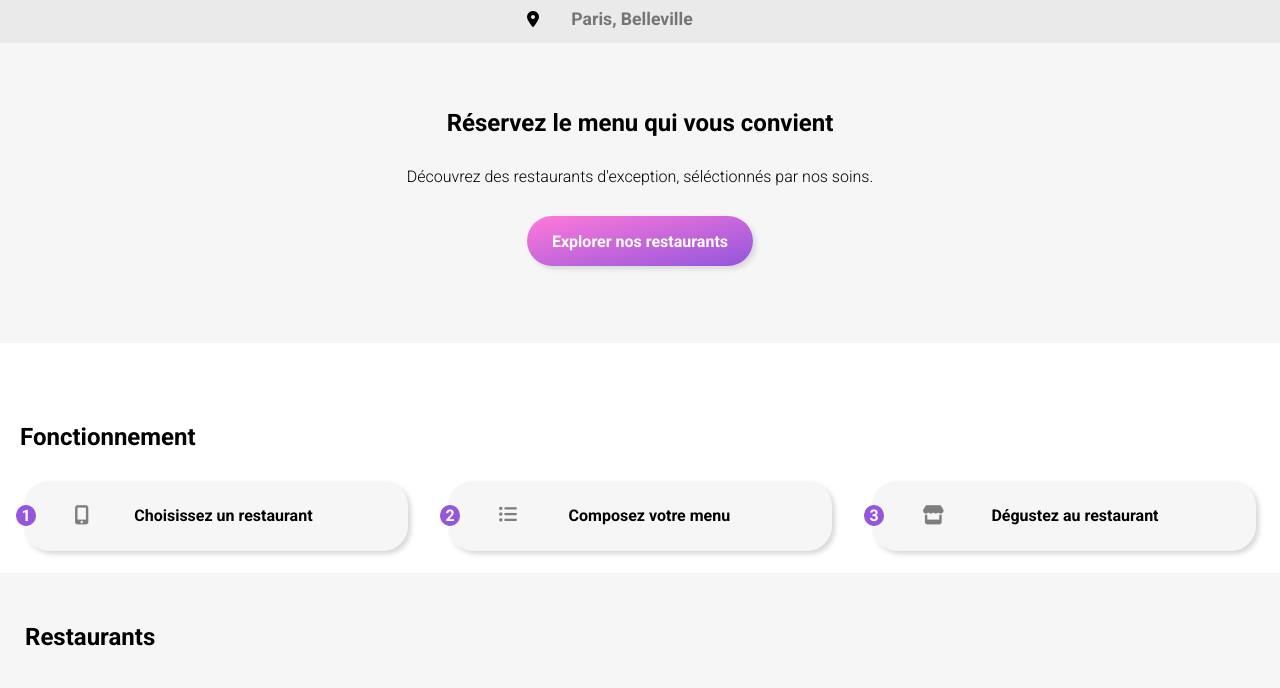
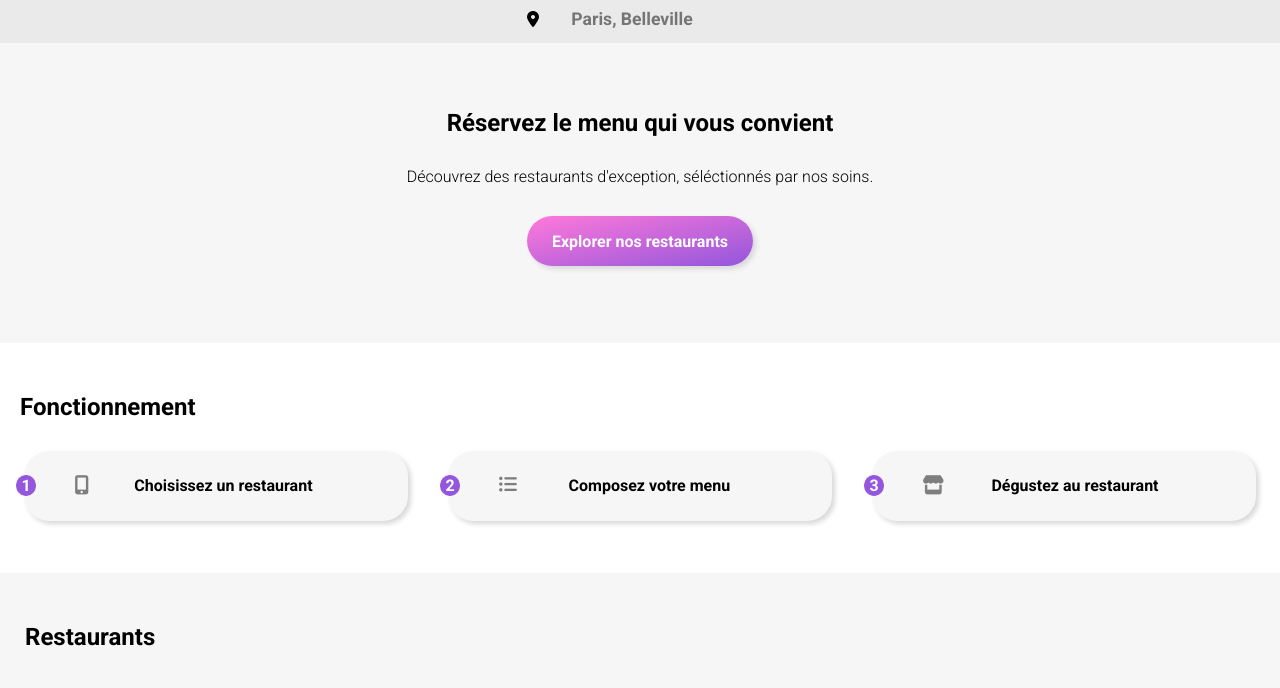
Before and after one commit to MarcGotze/Projet-3, a website: page index.html in a window 1280 px wide. Shown: the part 94-782 px from the top of the page. Drawn offline with Linux system fonts and the light colour scheme; grey boxes are pictures that could not be loaded; a web font is replaced by a local one.

Commit message:
Ajustement padding sous titres index.html

```diff
--- a/sass/Pages/_functioning.scss
+++ b/sass/Pages/_functioning.scss
@@ -16,7 +16,7 @@
         h2 {
             @include desktop-only {
                 font-size: 1.5em;
-                padding: 50px 0px 0px 20px;
+                padding: 20px 0px 0px 20px;
                 max-width: 1280px;
                 position: relative;
                 margin: auto;
```
Also changed, not shown: public/css/style.css.
